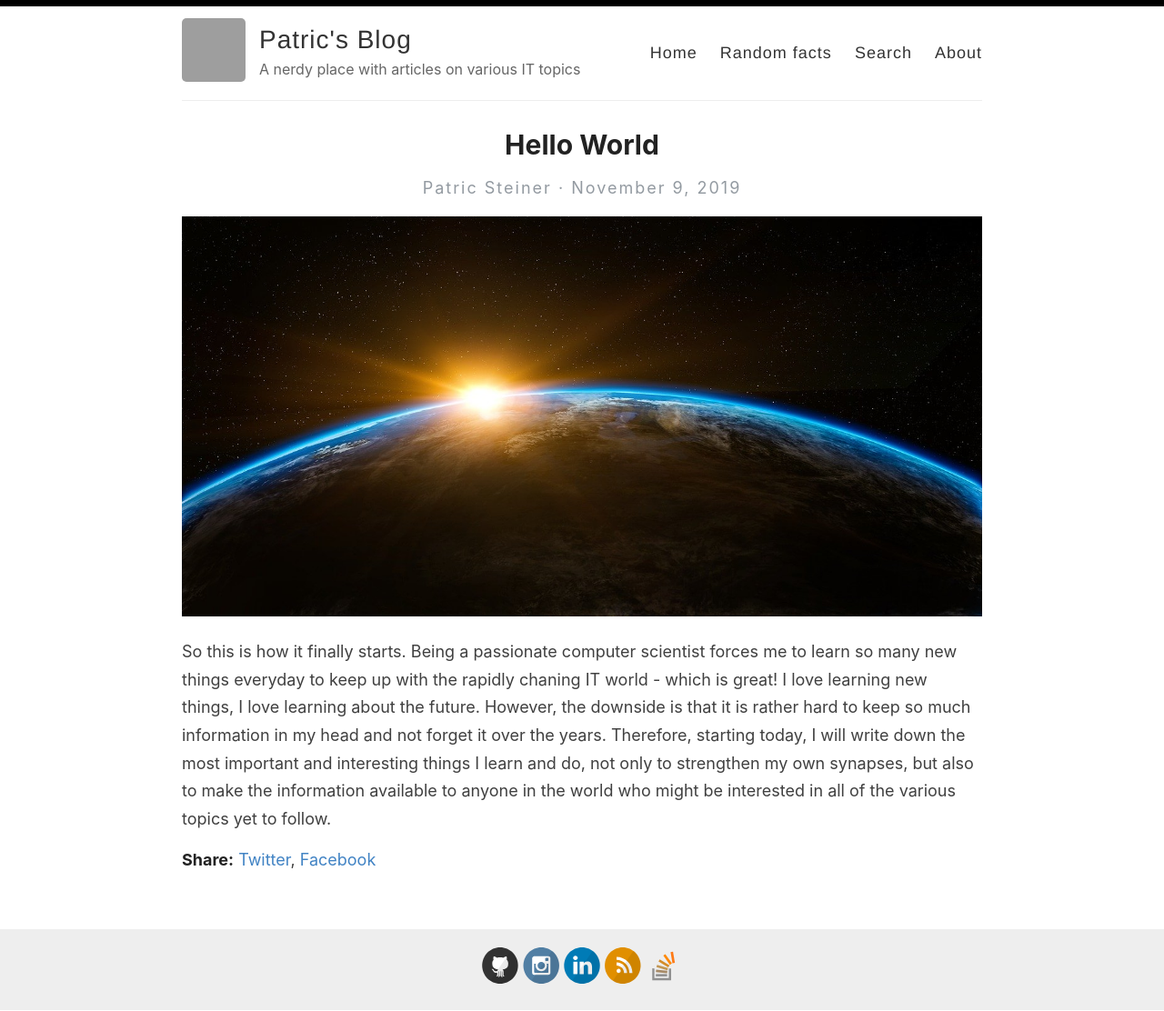
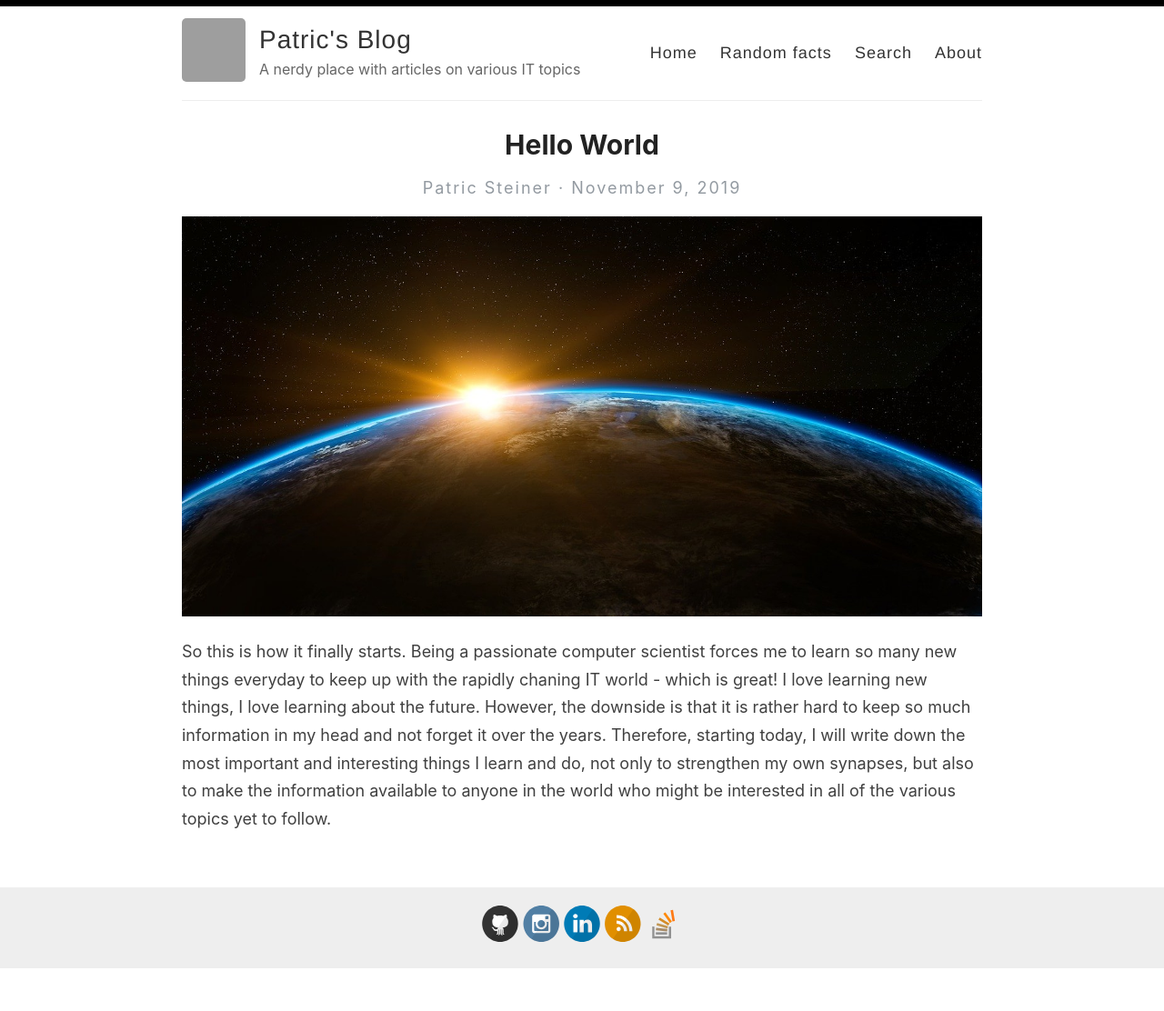
Before and after one commit to patricsteiner/patricsteiner.github.io, a Jekyll site: the page built from _posts/2019-11-9-hello-world.md, in a window 1280 px wide. Shown: the whole page at 91% size. Built offline with Jekyll 4.4.1, drawn with Linux system fonts in a browser that asks for light colours; after the commit the page ends 1066 px from its top, so only the background shows below that; grey boxes are pictures that could not be loaded.

Commit message:
remove share links

```diff
--- a/_layouts/post.html
+++ b/_layouts/post.html
@@ -29,9 +29,9 @@
     {{ content }}
   </div>
 
-  <div>
-    <p><span class="share-box">Share:</span> <a href="http://twitter.com/share?text={{ page.title }}&url={{site.url}}{{page.url}}" target="_blank">Twitter</a>, <a href="https://www.facebook.com/sharer.php?u={{site.url}}{{page.url}}" target="_blank">Facebook</a></p>
-  </div>
+<!--  <div>-->
+<!--    <p><span class="share-box">Share:</span> <a href="http://twitter.com/share?text={{ page.title }}&url={{site.url}}{{page.url}}" target="_blank">Twitter</a>, <a href="https://www.facebook.com/sharer.php?u={{site.url}}{{page.url}}" target="_blank">Facebook</a></p>-->
+<!--  </div>-->
 
   <!--<div class="date">
     Written on {{ page.date | date: "%B %e, %Y" }}
```
